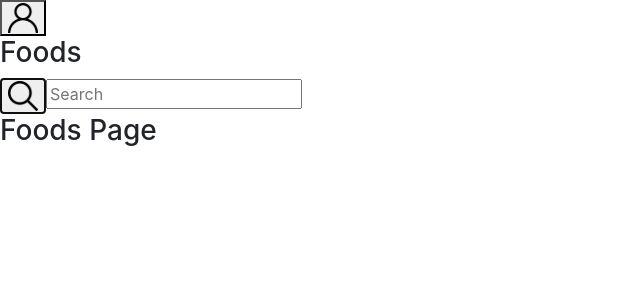
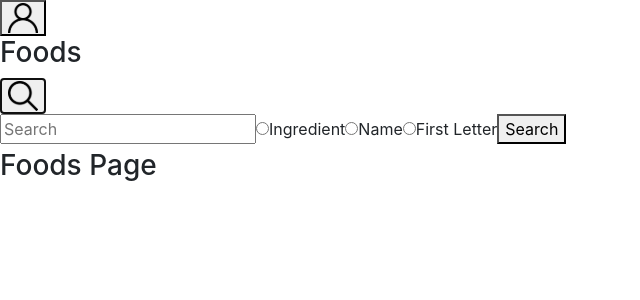
Before and after one commit to imsamuelcovalero/Project-Recipes-App, a React (Create React App) app: page /foods in a window 1280 px wide. Both pictures are taken after a click on the button 23 px from the left and 95 px from the top of the page. Shown: the top 300 px of the page, without its empty margins (0-640 px from the left). Built offline with nearby package versions, Linux system fonts and the light colour scheme.

Commit message:
Feat: Cria o context, cria os radio buttons, grava a entrada da pesquisa e faz a requisição correspondente na API

```diff
--- a/src/App.js
+++ b/src/App.js
@@ -2,13 +2,14 @@ import React from 'react';
 import './App.css';
 import 'bootstrap/dist/css/bootstrap.min.css';
 import Content from './routers/Content';
+import AppProvider from './context/AppProvider';
 
 // Inicia o projeto
 function App() {
   return (
-    <div>
+    <AppProvider>
       <Content />
-    </div>
+    </AppProvider>
   );
 }
 
--- a/src/Components/Header.js
+++ b/src/Components/Header.js
@@ -1,12 +1,23 @@
-import React, { useState } from 'react';
+import React, { useState, useContext } from 'react';
 import PropTypes from 'prop-types';
 import { useHistory } from 'react-router-dom';
 import profileIcon from '../images/profileIcon.svg';
 import searchIcon from '../images/searchIcon.svg';
+import AppContext from '../context/AppContext';
 
 function Header({ title }) {
   const history = useHistory();
   const [search, setSearch] = useState(false);
+  const [searchName, setSearchName] = useState('');
+  const [radioResult, setRadioResult] = useState('');
+
+  const { setSearchResult } = useContext(AppContext);
+  console.log(searchName, radioResult);
+
+  const HandleClick = () => {
+    console.log('entrou');
+    setSearchResult({ searchName, radioResult });
+  };
 
   return (
     <div>
@@ -28,7 +39,59 @@ function Header({ title }) {
         <img src={ searchIcon } alt="search" />
       </button>
       {search && (
-        <input data-testid="search-input" type="text" placeholder="Search" />
+        <div>
+          <input
+            data-testid="search-input"
+            type="text"
+            placeholder="Search"
+            value={ searchName }
+            onChange={ ({ target }) => setSearchName(target.value) }
+          />
+          <label htmlFor="ingredient">
+            <input
+              data-testid="ingredient-search-radio"
+              type="radio"
+              id="ingredient"
+              name="option"
+              value="ingredient"
+              // checked={ xablau }
+              onChange={ ({ target }) => setRadioResult(target.value) }
+            />
+            Ingredient
+          </label>
+          <label htmlFor="name">
+            <input
+              data-testid="name-search-radio"
+              type="radio"
+              id="name"
+              name="option"
+              value="name"
+              // checked={ xablau }
+              onChange={ ({ target }) => setRadioResult(target.value) }
+            />
+            Name
+          </label>
+          <label htmlFor="first-letter">
+            <input
+              data-testid="first-letter-search-radio"
+              type="radio"
+              id="first-letter"
+              name="option"
+              value="first-letter"
+              // checked={ xablau }
+              onChange={ ({ target }) => setRadioResult(target.value) }
+            />
+            First Letter
+          </label>
+          <button
+            data-testid="exec-search-btn"
+            type="button"
+            onClick={ () => HandleClick() }
+          >
+            Search
+
+          </button>
+        </div>
       )}
     </div>
   );
--- /dev/null
+++ b/src/context/AppContext.js
@@ -0,0 +1,5 @@
+import { createContext } from 'react';
+
+const AppContext = createContext();
+
+export default AppContext;
--- /dev/null
+++ b/src/context/AppProvider.js
@@ -0,0 +1,70 @@
+import React, { useState, useEffect } from 'react';
+import PropTypes from 'prop-types';
+import AppContext from './AppContext';
+
+const INGREDIENT_API = 'https://www.themealdb.com/api/json/v1/1/filter.php?i=';
+const NAME_API = 'https://www.themealdb.com/api/json/v1/1/search.php?s=';
+const FIRST_LETTER_API = 'https://www.themealdb.com/api/json/v1/1/search.php?f=';
+
+function AppProvider({ children }) {
+  const [searchResult, setSearchResult] = useState({});
+  // const [searchName, setSearchName] = useState('');
+  // const [radioResult, setRadioResult] = useState('');
+  const [apiResult, setApiResult] = useState('');
+
+  useEffect(() => {
+    const getRecipes = async () => {
+      if (searchResult.radioResult === 'ingredient') {
+        try {
+          const response = await fetch(`${INGREDIENT_API}${searchResult.searchName}`);
+          const results = await response.json();
+          console.log(results);
+          setApiResult(results);
+        } catch (errorRequest) {
+          console.log(errorRequest);
+        }
+      }
+
+      if (searchResult.radioResult === 'name') {
+        try {
+          const response = await fetch(`${NAME_API}${searchResult.searchName}`);
+          const results = await response.json();
+          console.log(results);
+          setApiResult(results);
+        } catch (errorRequest) {
+          console.log(errorRequest);
+        }
+      }
+
+      if (searchResult.radioResult === 'first-letter') {
+        try {
+          const response = await fetch(`${FIRST_LETTER_API}${searchResult.searchName}`);
+          const results = await response.json();
+          console.log(results);
+          setApiResult(results);
+        } catch (errorRequest) {
+          global.alert('Your search must have only 1 (one) character');
+        }
+      }
+    };
+    getRecipes();
+  }, [searchResult]);
+
+  console.log(apiResult);
+
+  const contextValue = {
+    setSearchResult,
+  };
+
+  return (
+    <AppContext.Provider value={ contextValue }>
+      {children}
+    </AppContext.Provider>
+  );
+}
+
+AppProvider.propTypes = {
+  children: PropTypes.node.isRequired,
+};
+
+export default AppProvider;
```
